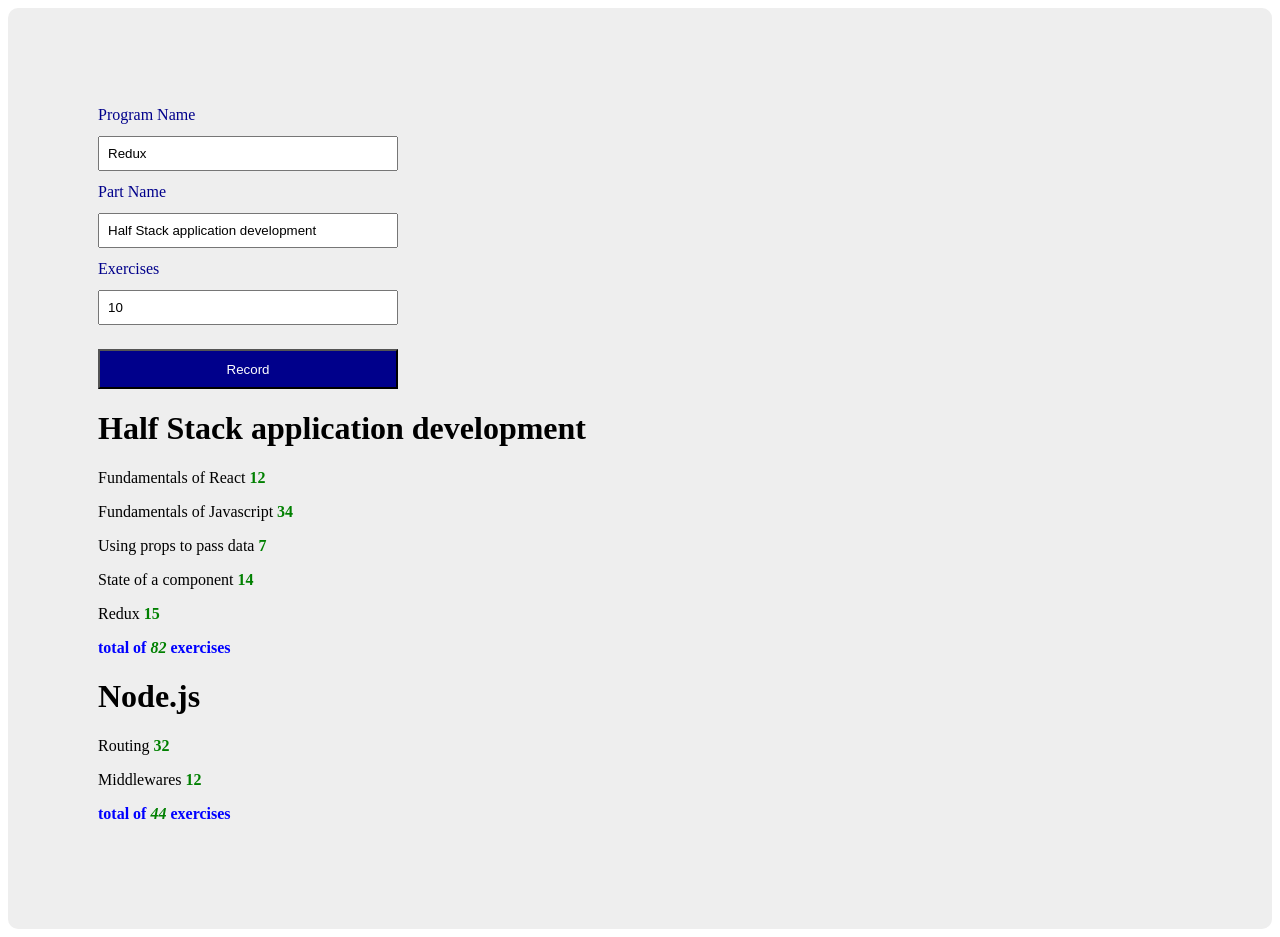
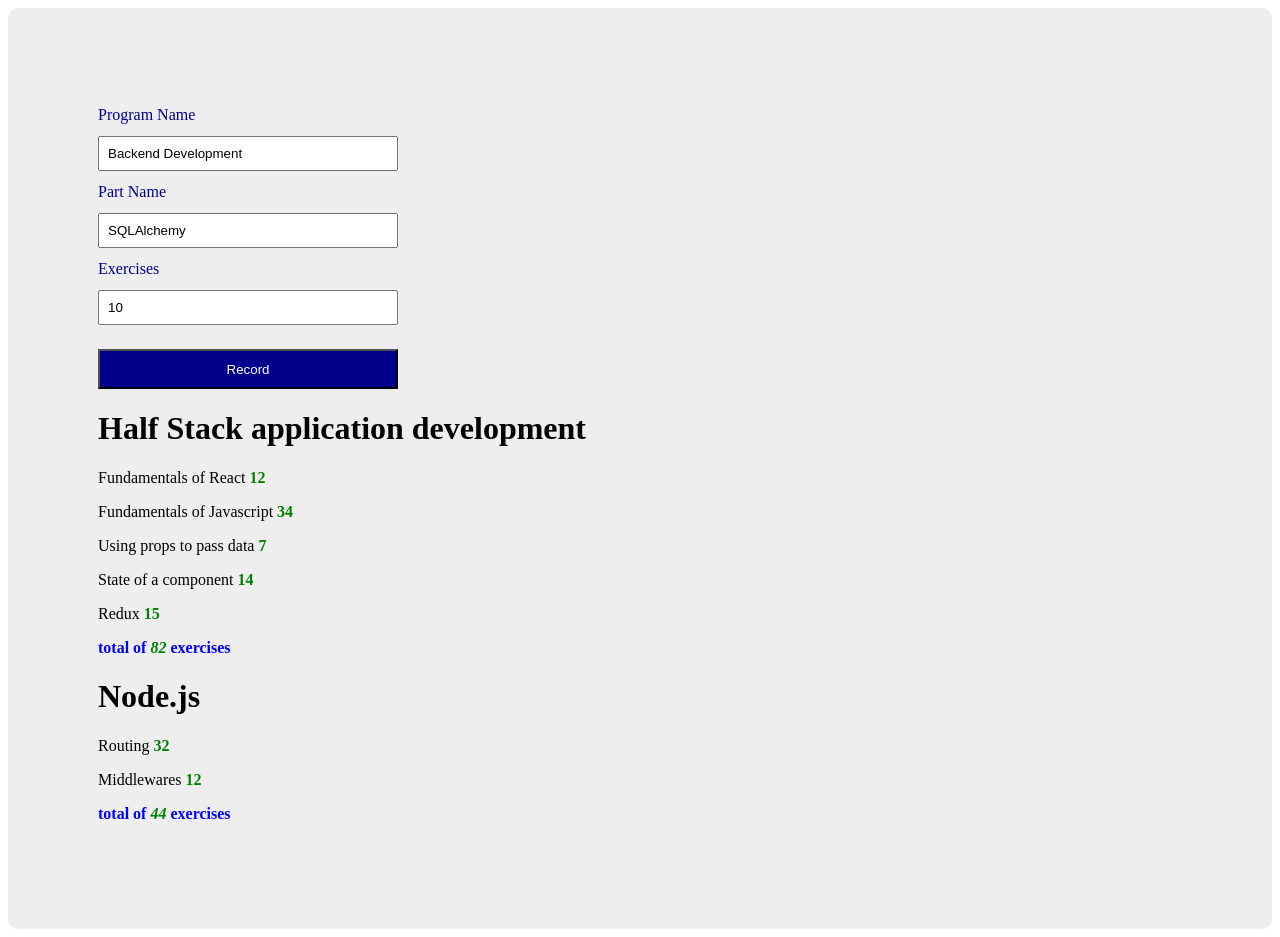
Before and after one commit to ElvisAns/openfullstack, a React (Create React App) app in the folder part2/courseinfo/: page / in a window 1280 px wide. Built offline with nearby package versions, Linux system fonts and the light colour scheme.

Commit message:
ref : better naming variables

```diff
--- a/part2/courseinfo/src/components/Course.js
+++ b/part2/courseinfo/src/components/Course.js
@@ -9,11 +9,11 @@ const Form = (props) => {
     return (
         <form onSubmit={props.addCourses} style={props.style}>
             <label style={props.style.label}>Program Name</label>
-            <input style={props.style.input} type="text" placeholder="program name" value={props.coursename} onChange={props.setCourseName} />
+            <input style={props.style.input} type="text" placeholder="program name" value={props.programName} onChange={props.setprogramName} />
             <label style={props.style.label}>Part Name</label>
-            <input style={props.style.input} type="text" placeholder="part name" value={props.courseprogram} onChange={props.setCourseProgramName} />
+            <input style={props.style.input} type="text" placeholder="part name" value={props.coursePart} onChange={props.setcoursePartName} />
             <label style={props.style.label}>Exercises</label>
-            <input style={props.style.input} type="number" placeholder="exercices" value={props.coursecredit} onChange={props.setCoursCredit} />
+            <input style={props.style.input} type="number" placeholder="exercices" value={props.courseExercices} onChange={props.setCoursCredit} />
 
             <button style={props.style.button} type="submit">Record</button>
         </form>
@@ -38,9 +38,9 @@ const Total = ({ parts }) => {
 
 const Course = (props) => {
     const [course, updateCourses] = useState(props.course)
-    const [coursename, updateCourseName] = useState("Redux")
-    const [courseprogram, updateCourseProgram] = useState("Half Stack application development")
-    const [coursecredit, updateCourseCredit] = useState("10")
+    const [programName, updateprogramName] = useState("Backend Development")
+    const [coursePart, updatecoursePart] = useState("SQLAlchemy")
+    const [courseExercices, updatecourseExercices] = useState("10")
 
     const addCourses = (event) => {
         event.preventDefault()
@@ -48,24 +48,24 @@ const Course = (props) => {
         /*
         * Handle search and update or push to the object depending on whever the course is new or not
         */
-        const search = prev.find(program => program.name === coursename)
+        const search = prev.find(program => program.name === programName)
         if (search) {
             const pos = prev.indexOf(search);
             prev[pos].parts.push({
-                name: coursename,
-                exercises: coursecredit,
+                name: coursePart,
+                exercises: parseInt(courseExercices),
                 id: prev[pos].parts.length + 1
             })
         }
         else {
             prev.push(
                 {
-                    name: coursename,
+                    name: programName,
                     id: prev.length + 1,
                     parts: [
                         {
-                            name: coursename,
-                            exercises: coursecredit,
+                            name: coursePart,
+                            exercises: parseInt(courseExercices),
                             id: 0
                         }
                     ]
@@ -77,20 +77,21 @@ const Course = (props) => {
     }
 
     const setCoursCredit = event => {
-        updateCourseCredit(event.target.value)
+        updatecourseExercices(event.target.value)
     }
 
-    const setCourseProgramName = event => {
-        updateCourseProgram(event.target.value)
+    const setcoursePartName = event => {
+        updatecoursePart(event.target.value)
     }
 
-    const setCourseName = event => {
-        updateCourseName(event.target.value)
+    const setprogramName = event => {
+        updateprogramName(event.target.value)
     }
 
     return (
         <div style={global.body}>
-            <Form setCoursCredit={setCoursCredit} setCourseProgramName={setCourseProgramName} setCourseName={setCourseName} courseprogram={courseprogram} coursename={coursename} addCourses={addCourses} coursecredit={coursecredit} style={global.form} />
+        <Form setCoursCredit={setCoursCredit} setcoursePartName={setcoursePartName} setprogramName={setprogramName} coursePart={coursePart} programName={programName} addCourses={addCourses} courseExercices={courseExercices} style={global.form} />
+            <div>
                 {
                     course.map(val => {
                         return (
@@ -103,6 +104,7 @@ const Course = (props) => {
                     })
                 }
             </div>
+        </div>
     )
 }
 
```
Lines whose indentation alone changed are shown as unchanged.
